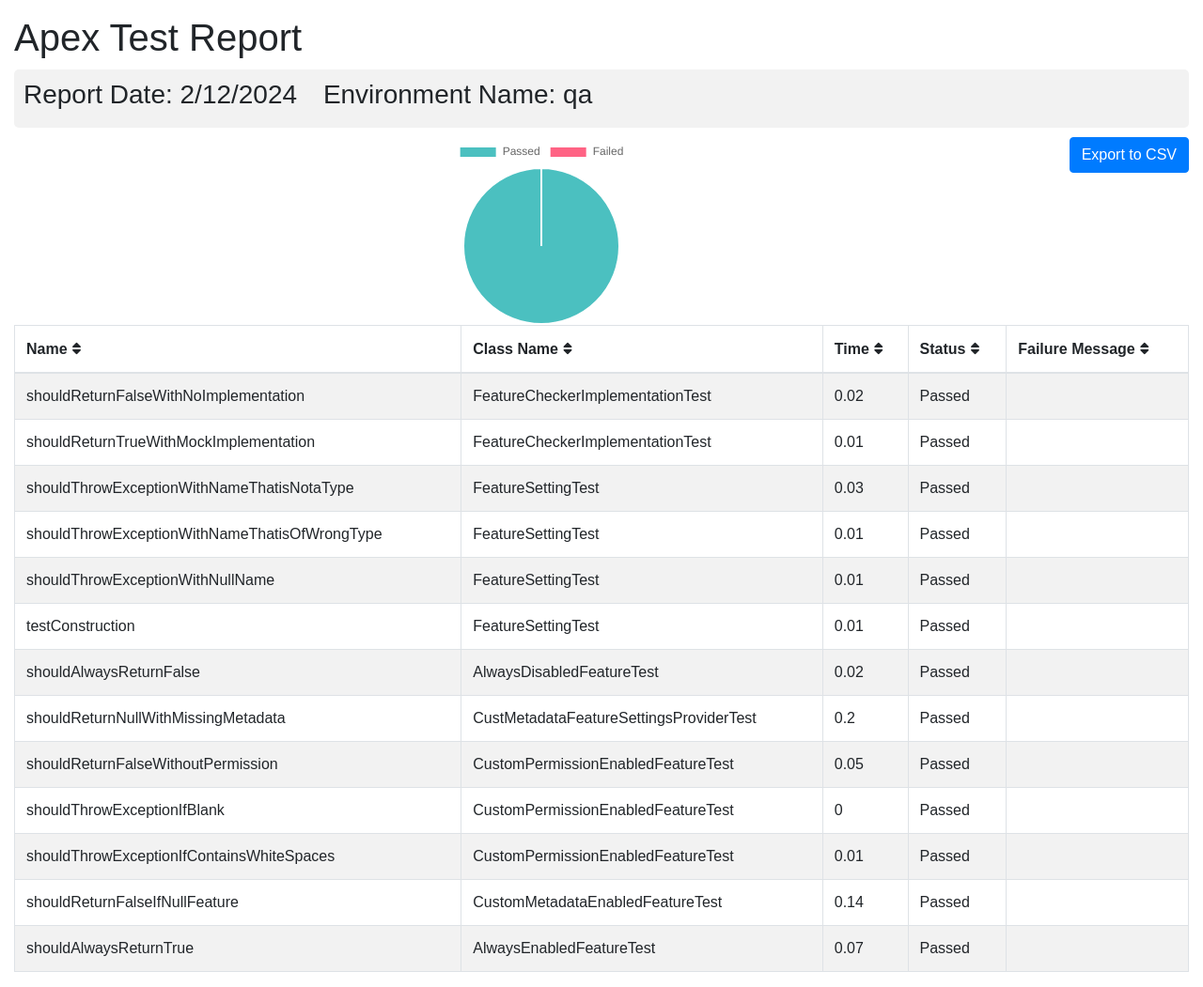
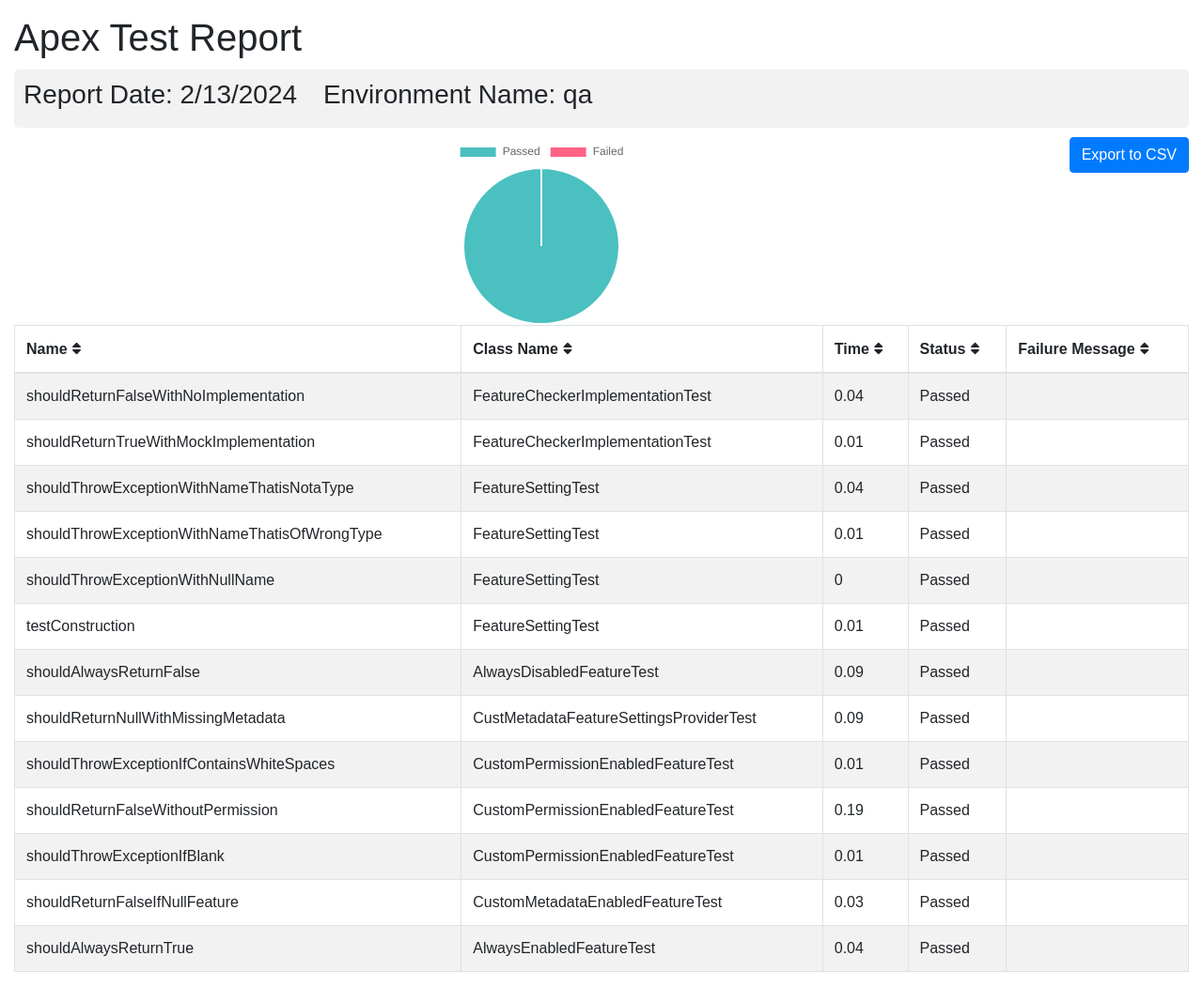
Before and after one commit to flxbl-io/sfops-dashboard, a Jekyll site: the page apextestResults/qa.html, which Jekyll copies as it is, in a window 1280 px wide. Shown: the whole page at 94% size. Built offline with Jekyll 4.4.1, drawn with Linux system fonts in a browser that asks for light colours.

Commit message:
Updated apex test results

```diff
--- a/apextestResults/qa.html
+++ b/apextestResults/qa.html
@@ -102,7 +102,7 @@
       <div class="container-fluid">
         <h1 class="mt-3">Apex Test Report</h1>
         <div class="info-card">
-        <h3>Report Date: 2/12/2024 <span style="margin-left: 20px;">Environment Name: qa</span></h3>
+        <h3>Report Date: 2/13/2024 <span style="margin-left: 20px;">Environment Name: qa</span></h3>
         </div>
         <button onclick="exportTableToCSV('testReport.csv')" class="btn btn-primary float-right">Export to CSV</button>
         <div id="chart-container">
@@ -123,7 +123,7 @@
         <tr>
           <td>shouldReturnFalseWithNoImplementation</td>
           <td>FeatureCheckerImplementationTest</td>
-          <td>0.02</td>
+          <td>0.04</td>
           <td>Passed</td>
           <td></td>
         </tr>
@@ -137,7 +137,7 @@
         <tr>
           <td>shouldThrowExceptionWithNameThatisNotaType</td>
           <td>FeatureSettingTest</td>
-          <td>0.03</td>
+          <td>0.04</td>
           <td>Passed</td>
           <td></td>
         </tr>
@@ -165,28 +165,14 @@
         <tr>
           <td>shouldAlwaysReturnFalse</td>
           <td>AlwaysDisabledFeatureTest</td>
-          <td>0.02</td>
+          <td>0.09</td>
           <td>Passed</td>
           <td></td>
         </tr>
         <tr>
           <td>shouldReturnNullWithMissingMetadata</td>
           <td>CustMetadataFeatureSettingsProviderTest</td>
-          <td>0.2</td>
-          <td>Passed</td>
-          <td></td>
-        </tr>
-        <tr>
-          <td>shouldReturnFalseWithoutPermission</td>
-          <td>CustomPermissionEnabledFeatureTest</td>
-          <td>0.05</td>
-          <td>Passed</td>
-          <td></td>
-        </tr>
-        <tr>
-          <td>shouldThrowExceptionIfBlank</td>
-          <td>CustomPermissionEnabledFeatureTest</td>
-          <td>0</td>
+          <td>0.09</td>
           <td>Passed</td>
           <td></td>
         </tr>
@@ -198,16 +184,30 @@
           <td></td>
         </tr>
         <tr>
+          <td>shouldReturnFalseWithoutPermission</td>
+          <td>CustomPermissionEnabledFeatureTest</td>
+          <td>0.19</td>
+          <td>Passed</td>
+          <td></td>
+        </tr>
+        <tr>
+          <td>shouldThrowExceptionIfBlank</td>
+          <td>CustomPermissionEnabledFeatureTest</td>
+          <td>0.01</td>
+          <td>Passed</td>
+          <td></td>
+        </tr>
+        <tr>
           <td>shouldReturnFalseIfNullFeature</td>
           <td>CustomMetadataEnabledFeatureTest</td>
-          <td>0.14</td>
+          <td>0.03</td>
           <td>Passed</td>
           <td></td>
         </tr>
         <tr>
           <td>shouldAlwaysReturnTrue</td>
           <td>AlwaysEnabledFeatureTest</td>
-          <td>0.07</td>
+          <td>0.04</td>
           <td>Passed</td>
           <td></td>
         </tr>
```
Also changed, not shown: other parts of apextestResults/qa.html (+1 -1 lines).
